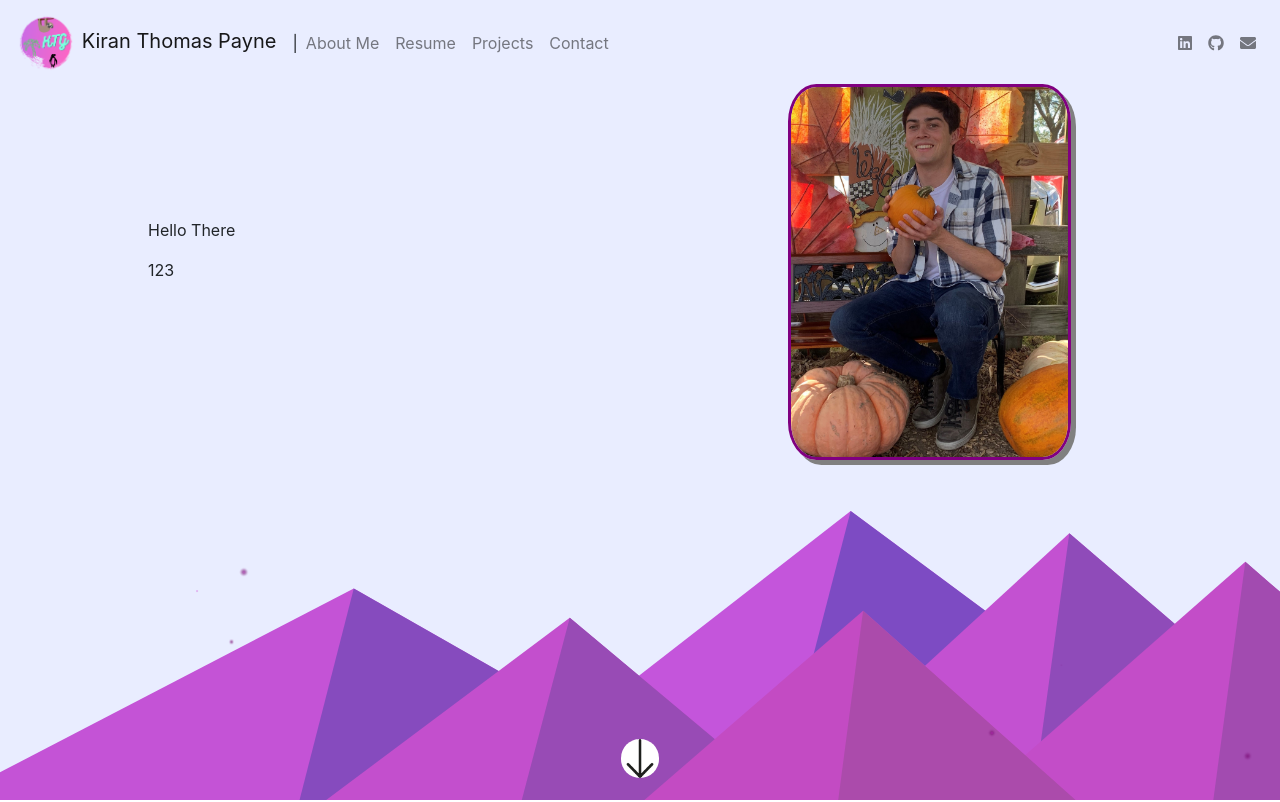
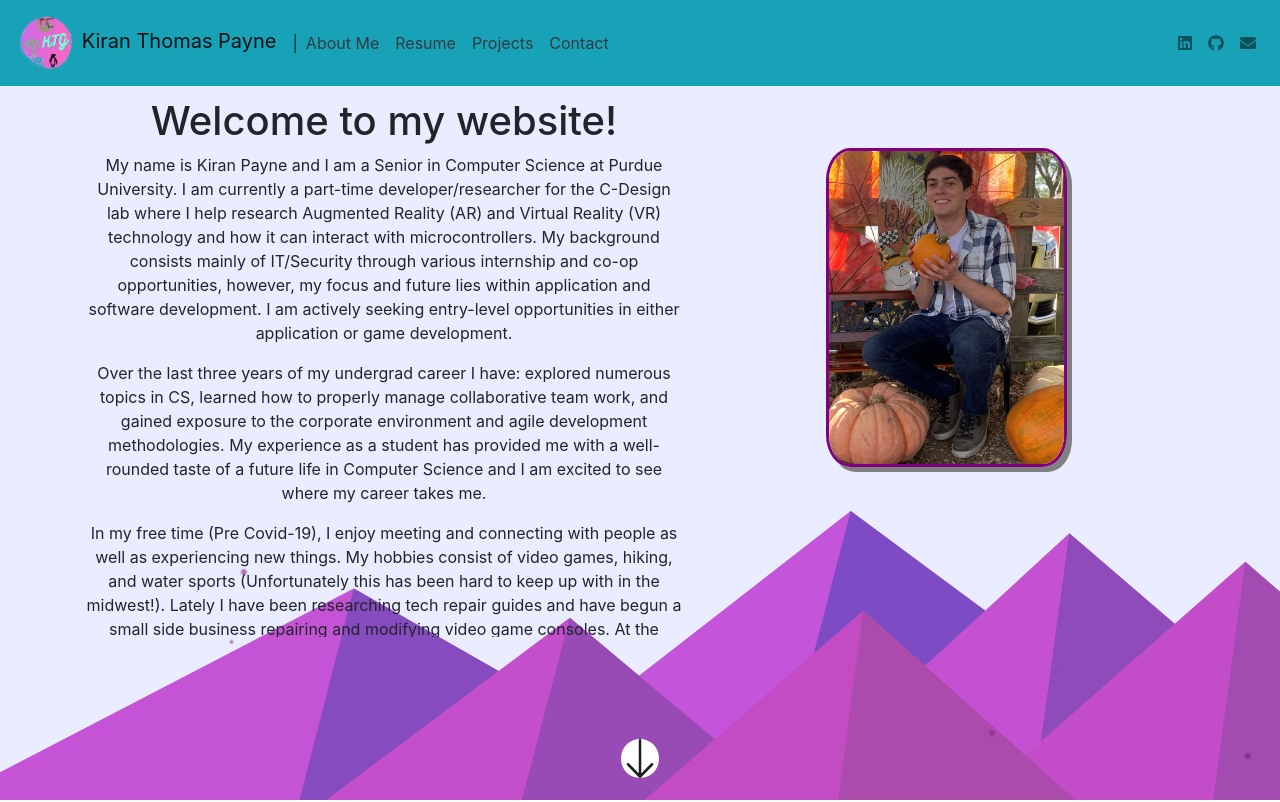
Before and after one commit to ktg441/MyWebsite, a React (Create React App) app: page / in a window 1280 px wide. Shown: the top 802 px of the page. Built offline with nearby package versions, Linux system fonts and the light colour scheme.

Commit message:
Add about me section

```diff
--- a/src/components/about.jsx
+++ b/src/components/about.jsx
@@ -1,7 +1,9 @@
 import React, { Component } from 'react';
+import { FontAwesomeIcon } from '@fortawesome/react-fontawesome';
+import { faSmileBeam } from '@fortawesome/free-solid-svg-icons';
 
 import Picture from '../media/KiranPumpkingPatch.jpg';
-import DownArrow from '../media/down-arrow.png'; //
+import DownArrow from '../media/down-arrow.png';
 
 /*
 Component that information about me
@@ -24,8 +26,31 @@ class About extends Component {
             <div id="aboutWrapper" className="siteHidden">
                 <div id="about-me">
                     <div id="aboutDescription">
-                        <p>Hello There</p>
-                        <p>123</p>
+                        <h1>Welcome to my website!</h1>
+                        <p>
+                            My name is Kiran Payne and I am a Senior in Computer Science at Purdue University.
+                            I am currently a part-time developer/researcher for the C-Design lab where I help
+                            research Augmented Reality (AR) and Virtual Reality (VR) technology and how it can
+                            interact with microcontrollers. My background consists mainly of IT/Security through
+                            various internship and co-op opportunities, however, my focus and future lies within
+                            application and software development. I am actively seeking entry-level opportunities
+                            in either application or game development.
+                        </p>
+                        <p>
+                            Over the last three years of my undergrad career I have: explored numerous topics
+                            in CS, learned how to properly manage collaborative team work, and gained exposure to
+                            the corporate environment and agile development methodologies. My experience as a
+                            student has provided me with a well-rounded taste of a future life in Computer
+                            Science and I am excited to see where my career takes me.
+                        </p>
+                        <p>
+                            In my free time (Pre Covid-19), I enjoy meeting and connecting with people as well as
+                            experiencing new things. My hobbies consist of video games, hiking, and water sports
+                            (Unfortunately this has been hard to keep up with in the midwest!). Lately I have been
+                            researching tech repair guides and have begun a small side business repairing and modifying
+                            video game consoles. At the moment I am only modifying Nintendo Switch consoles but I hope
+                            to expand soon {<FontAwesomeIcon icon={faSmileBeam} />}
+                        </p>
                     </div>
                     <div id="aboutPicture">
                         <img src={Picture} className="aboutPic" alt="Sitting in a pumpking patch" />
--- a/src/components/navbar.jsx
+++ b/src/components/navbar.jsx
@@ -26,17 +26,17 @@ class CustomNavbar extends Component {
         return (
             <div id="navWrapper" className="siteHidden">
                 <Container fluid>
-                    <Navbar collapseOnSelect fixed="top">
+                    <Navbar collapseOnSelect bg="info" fixed="top">
                         <Navbar.Brand href="#about-me">
                             <img src={Logo} width="60" height="60" alt="" className="d-inline-block align-center" />{' '}
                             Kiran Thomas Payne
                         </Navbar.Brand>
                         {'|'}
                         <Nav className="mr-auto">
-                            <Nav.Link href="#about-me">About Me</Nav.Link>
-                            <Nav.Link href="#resume">Resume</Nav.Link>
-                            <Nav.Link href="#projects">Projects</Nav.Link>
-                            <Nav.Link href="#contact">Contact</Nav.Link>
+                            <Nav.Link href="#about-me" className="text-dark" >About Me</Nav.Link>
+                            <Nav.Link href="#resume" className="text-dark" >Resume</Nav.Link>
+                            <Nav.Link href="#projects" className="text-dark" >Projects</Nav.Link>
+                            <Nav.Link href="#contact" className="text-dark" >Contact</Nav.Link>
                         </Nav>
                         <Nav>
                             <Nav.Link href="https://www.linkedin.com/in/kiran-payne/" target="_blank"><FontAwesomeIcon icon={faLinkedin} /></Nav.Link>
--- a/src/css/About.css
+++ b/src/css/About.css
@@ -2,7 +2,7 @@
     border-radius: 10%;
     border: 3px solid purple;
     box-shadow: 5px 5px grey;
-    max-width: 60%;
+    max-width: 70%;
 }
 
 .downArrowPic {
@@ -24,20 +24,21 @@
 }
 
 #aboutDescription {
-    display: inline-block;
-    width: 40%;
+    overflow: scroll;
+    float: left;
+    text-align: center;
+    width: 50%;
+    max-height: 70%;
     padding: 20px;
-    margin-top: 10%;
+    margin-top: 6%;
     margin-bottom: 10%;
-    margin-left: 10%;
+    margin-left: 5%;
 }
 
 #aboutPicture {
-    display: inline-block;
-    width: 40%;
-    height: 40%;
+    float: right;
+    width: 30%;
     padding: 20px;
-    margin-top: 5%;
-    margin-bottom: 10%;
-    margin-left: 10%;
+    margin-top: 10%;
+    margin-right: 7%;
 }
```
